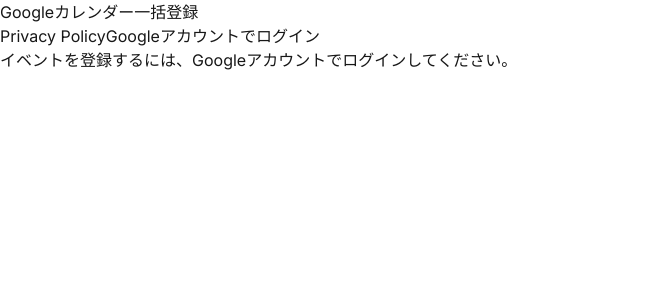
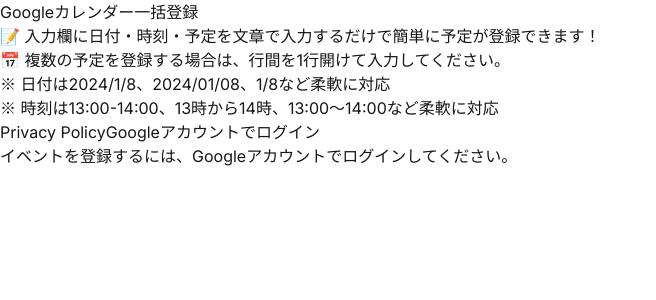
Before and after one commit to kamekamek/googlecalendar-register, a Next.js app: page / in a window 1280 px wide. Shown: the top 300 px of the page, without its empty margins (0-656 px from the left). Built offline with nearby package versions, Linux system fonts and the light colour scheme; no server answers.

Commit message:
説明文の追加

```diff
--- a/src/app/page.tsx
+++ b/src/app/page.tsx
@@ -87,7 +87,15 @@
       <BackgroundGradient />
       <main className="container mx-auto px-4 py-8 relative">
         <div className="flex justify-between items-center mb-8">
-          <h1 className="text-3xl font-bold">Googleカレンダー一括登録</h1>
+          <div>
+            <h1 className="text-3xl font-bold mb-4">Googleカレンダー一括登録</h1>
+            <div className="text-gray-100 space-y-2">
+              <p>📝 入力欄に日付・時刻・予定を文章で入力するだけで簡単に予定が登録できます！</p>
+              <p>📅 複数の予定を登録する場合は、行間を1行開けて入力してください。</p>
+              <p className="text-yellow-400">※ 日付は2024/1/8、2024/01/08、1/8など柔軟に対応</p>
+              <p className="text-yellow-400">※ 時刻は13:00-14:00、13時から14時、13:00～14:00など柔軟に対応</p>
+            </div>
+          </div>
           <div className="flex items-center gap-4">
             <a
               href="/privacy-policy"
```
